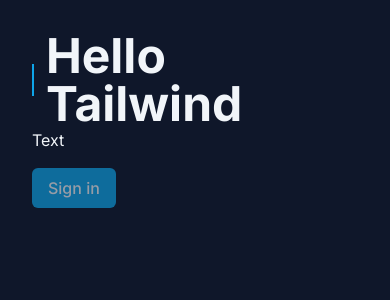
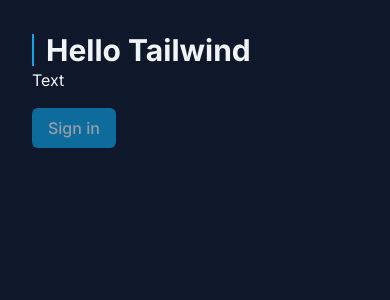
Before and after one commit to jusceliadesouza/ignite-tailwind, a Next.js app in the folder web/: page / in a window 390 px wide. Shown: the top 300 px of the page. Built offline with nearby package versions, Linux system fonts and the light colour scheme.

Commit message:
📱 responsividade e breakpoints

```diff
--- a/web/src/app/page.tsx
+++ b/web/src/app/page.tsx
@@ -2,7 +2,7 @@
 export default function Home() {
   return (
     <div className="p-8 bg-slate-900 text-slate-100 h-screen">
-      <h1 className="font-bold text-5xl flex items-center gap-3 before:w-0.5 before:h-8 before:bg-sky-500 before:flex">
+      <h1 className="font-bold text-3xl sm:text-5xl lg:text-6xl flex items-center gap-3 before:w-0.5 before:h-8 before:bg-sky-500 before:flex">
         Hello Tailwind
       </h1>
 
```
